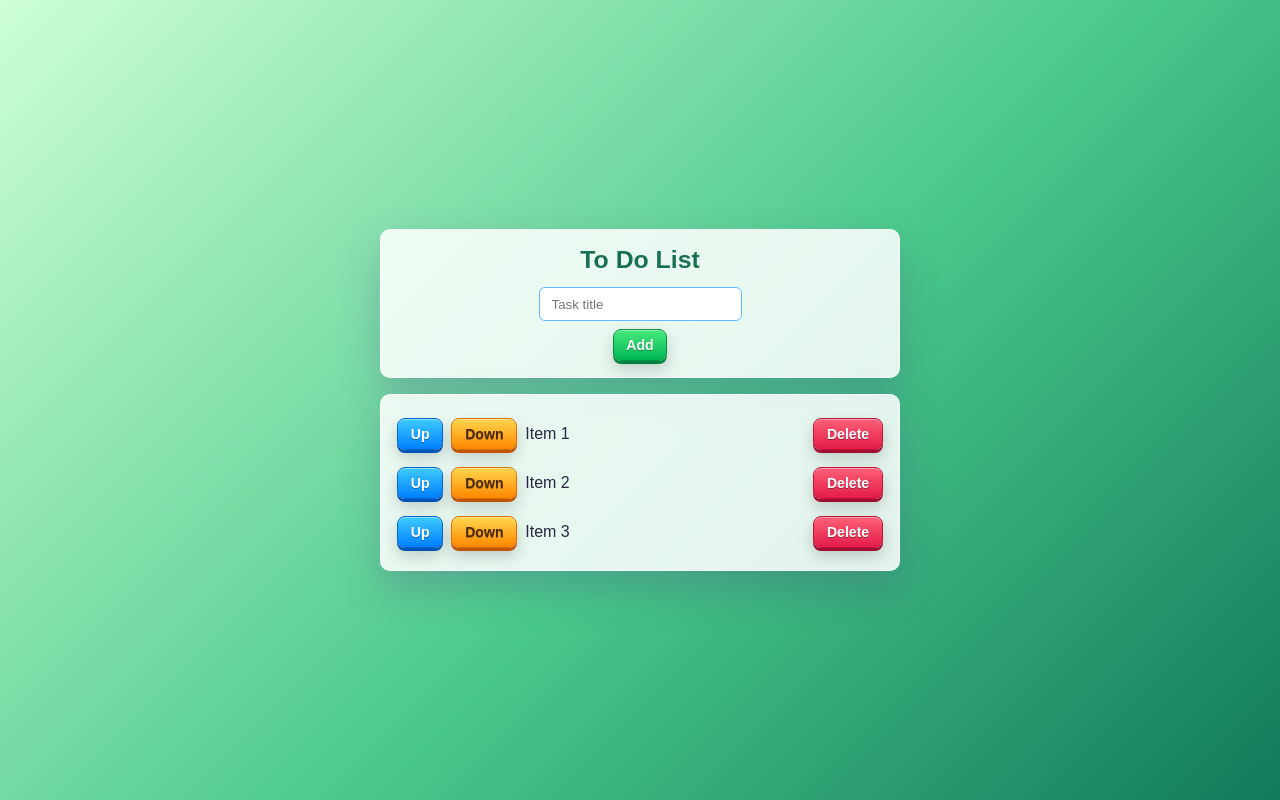
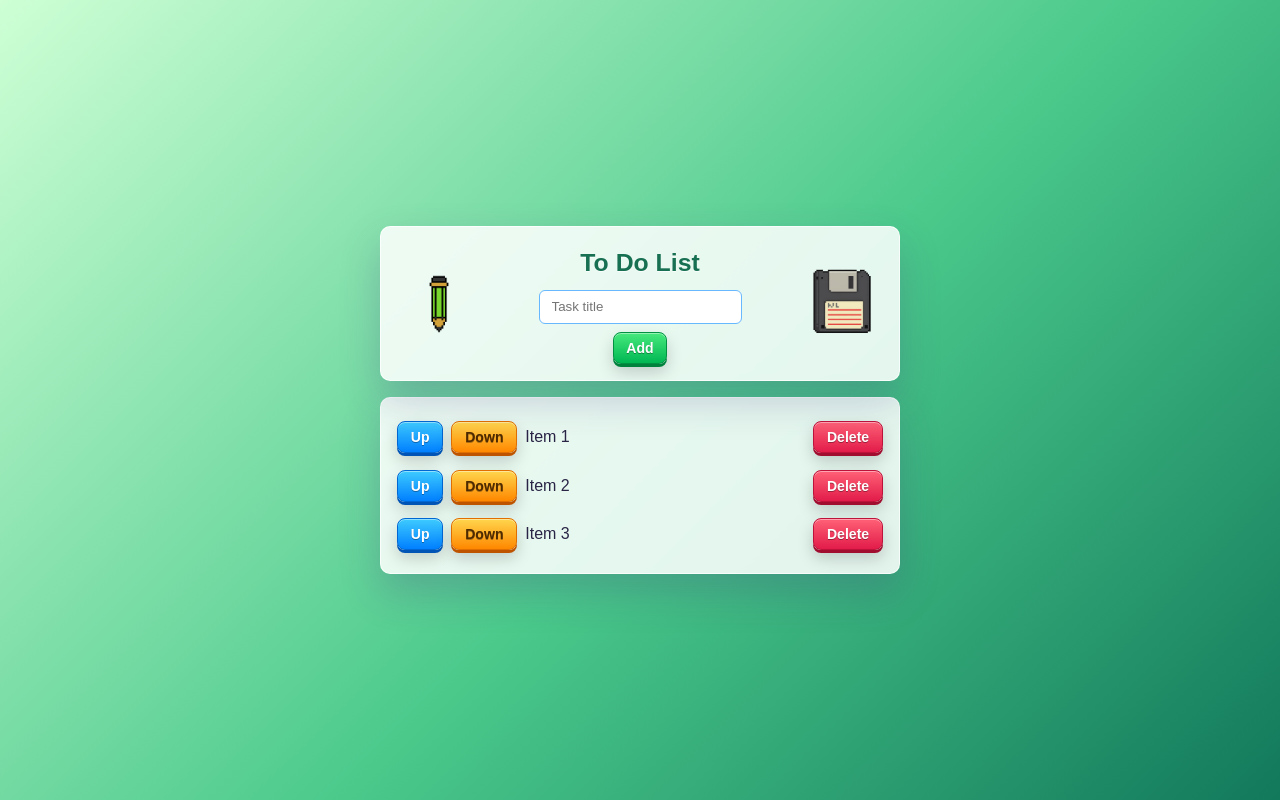
Before and after one commit to marcusv614/To-Do-List-Frontend, a React (Vite) app: page / in a window 1280 px wide. Built offline with nearby package versions, Linux system fonts and the light colour scheme.

Commit message:
feat(assets): adiciona e estiliza pixel art

```diff
--- a/src/components/TaskForm/TaskForm.jsx
+++ b/src/components/TaskForm/TaskForm.jsx
@@ -1,10 +1,22 @@
 import { Input, Button } from "../../components";
+import floppyDiskIcon from "../../assets/—Pngtree—pixel art floppy diskette icon_23116937.png";
+import pencilIcon from "../../assets/—Pngtree—pixel art pencil icon design_8529404.png";
 import style from "./TaskForm.module.css";
 
 const TaskForm = () => {
   return (
     <>
       <div className={style.TaskForm}>
+        <img
+          className={`${style.FormIcon} ${style.LeftIcon}`}
+          src={pencilIcon}
+          alt=""
+        />
+        <img
+          className={`${style.FormIcon} ${style.RightIcon}`}
+          src={floppyDiskIcon}
+          alt=""
+        />
         <h1 className={style.Title}>To Do List</h1>
         <Input type="text" placeholder="Task title"></Input>
         <Button title="Add" variant="add" />
--- a/src/components/TaskForm/TaskForm.module.css
+++ b/src/components/TaskForm/TaskForm.module.css
@@ -1,4 +1,5 @@
 .TaskForm {
+  position: relative;
   list-style: none;
   display: flex;
   justify-content: center;
@@ -9,10 +10,16 @@
   border-radius: 10px;
   border: 1px solid rgba(255, 255, 255, 0.72);
   box-shadow: 0 18px 40px rgba(65, 55, 130, 0.24);
-  padding: 1rem;
+  overflow: hidden;
+  padding: 1.35rem 1rem 1rem;
   font-family: Arial, Helvetica, sans-serif;
   gap: 0.5rem;
   transition: background-color 180ms ease, box-shadow 180ms ease;
+}
+
+.TaskForm > :not(.FormIcon) {
+  position: relative;
+  z-index: 1;
 }
 
 .TaskForm:hover {
@@ -29,3 +36,23 @@
   text-align: center;
   text-shadow: 0 1px 0 rgba(255, 255, 255, 0.7);
 }
+
+.FormIcon {
+  position: absolute;
+  top: 50%;
+  width: clamp(5rem, 18vw, 7rem);
+  height: clamp(5rem, 18vw, 7rem);
+  object-fit: contain;
+  pointer-events: none;
+  transform: translateY(-50%);
+  user-select: none;
+  z-index: 0;
+}
+
+.LeftIcon {
+  left: 0.15rem;
+}
+
+.RightIcon {
+  right: 0.15rem;
+}
```
Also changed, not shown: src/assets/—Pngtree—pixel art floppy diskette icon_23116937.png (added), src/assets/—Pngtree—pixel art pencil icon design_8529404.png (added).
